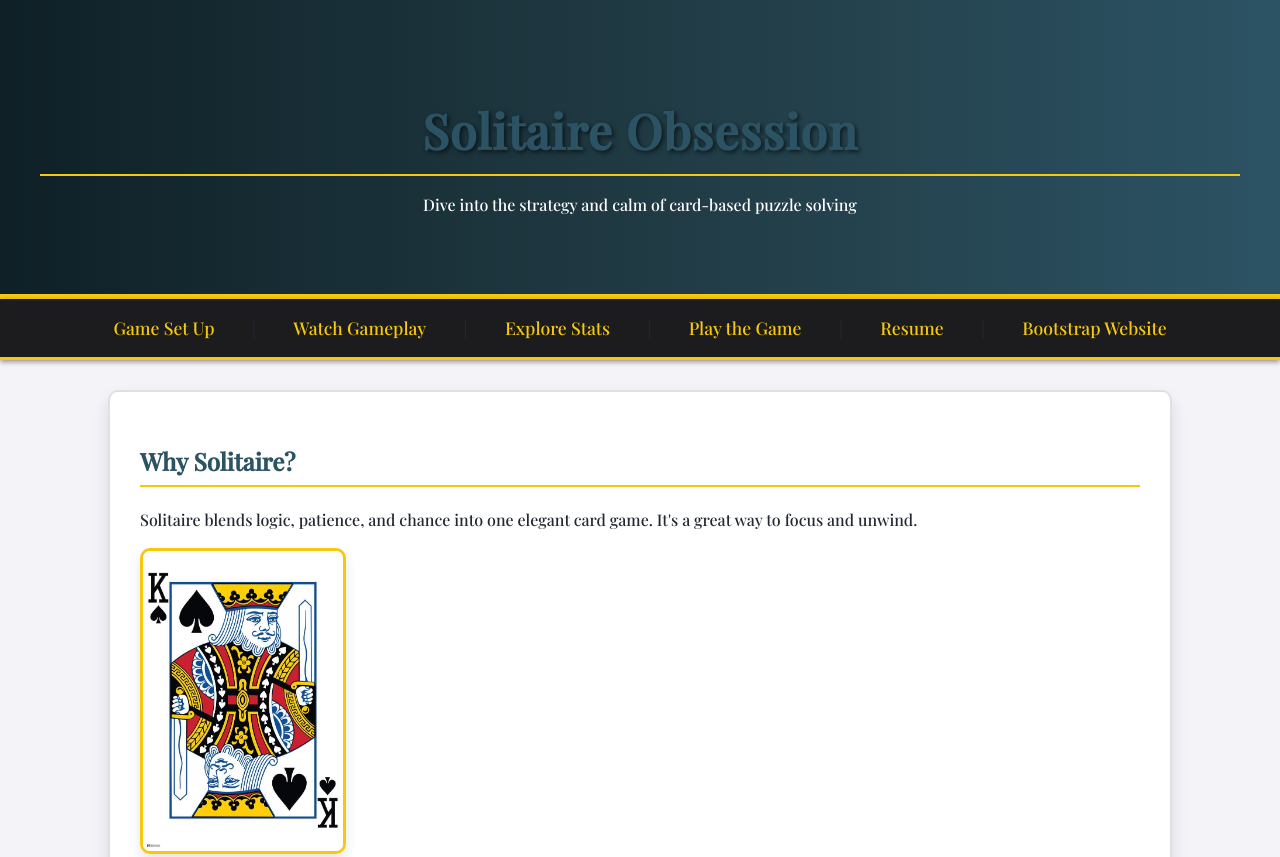
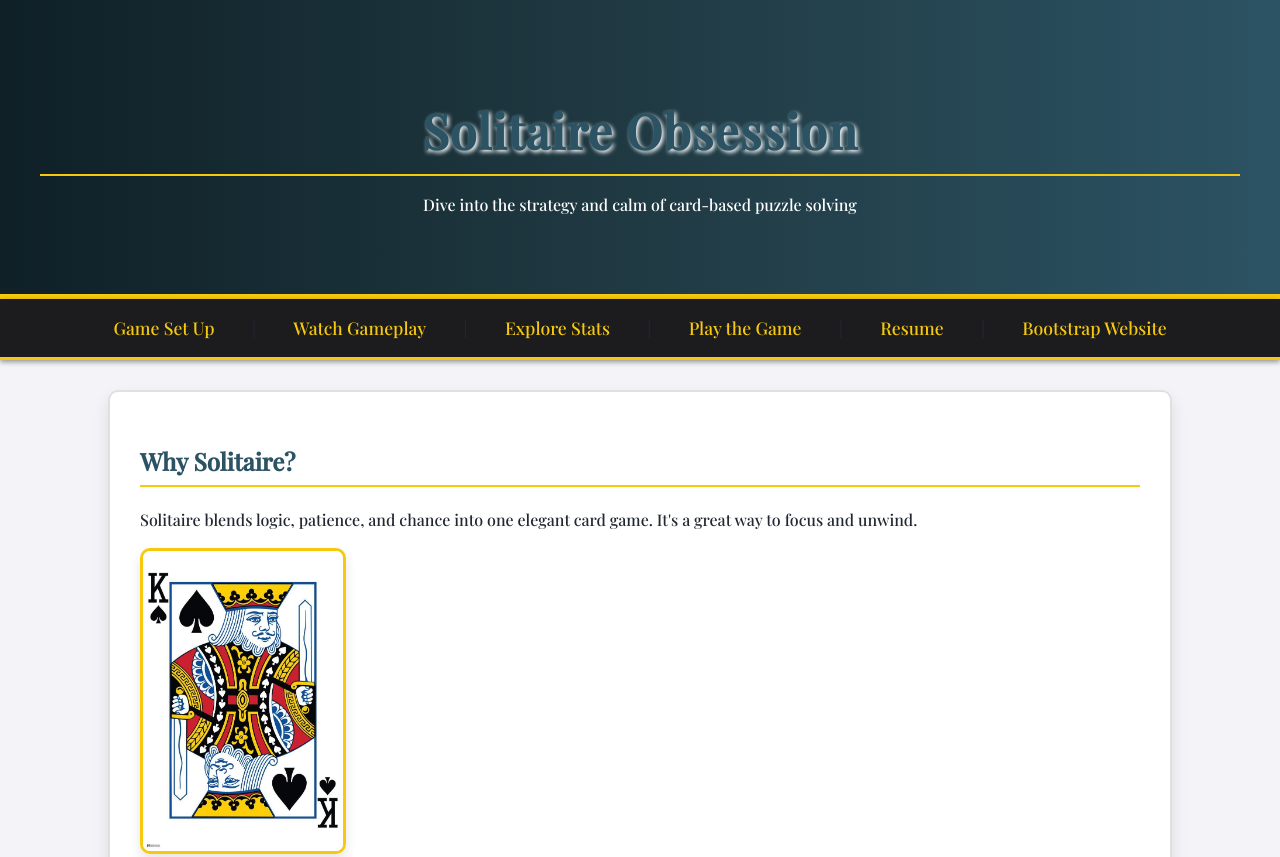
Before and after one commit to jmobeats/Final-Project, a plain HTML site: page scratch.html in a window 1280 px wide. Shown: the top 857 px of the page. Drawn offline with nearby package versions, Linux system fonts and the light colour scheme.

Commit message:
Update scratch.css

```diff
--- a/Scatch-Website/scratch.css
+++ b/Scatch-Website/scratch.css
@@ -23,7 +23,7 @@ body {
   font-size: 3rem;
   font-weight: bold;
   letter-spacing: 1px;
-  text-shadow: 2px 2px 4px rgba(0, 0, 0, 0.6);
+  text-shadow: 2px 2px 4px white;
   margin-bottom: 10px;
 }
 
```
